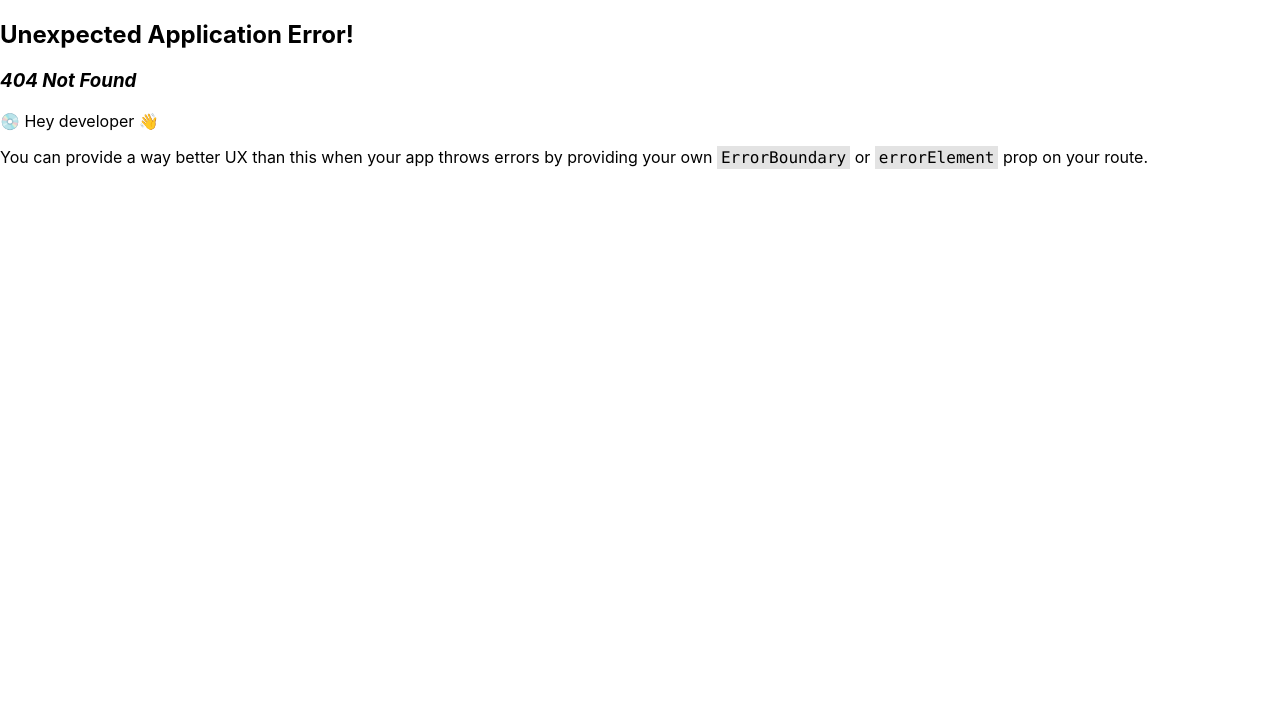
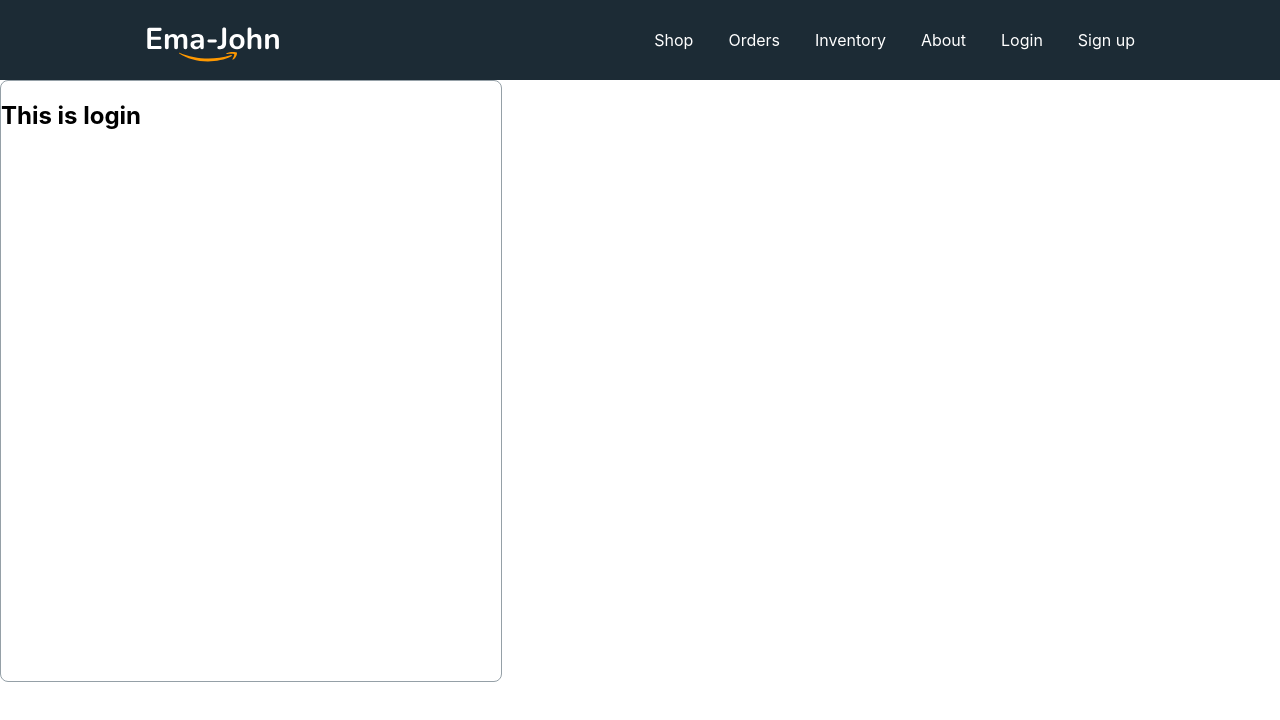
Before and after one commit to iamdilipsarker/client-ema-john-shopping, a React (Create React App) app: page /login in a window 1280 px wide. Before the commit this address had no page. Shown: the top 720 px of the page. Built offline with nearby package versions, Linux system fonts and the light colour scheme.

Commit message:
code changed

```diff
--- a/package.json
+++ b/package.json
@@ -9,6 +9,8 @@
     "@testing-library/jest-dom": "^5.14.1",
     "@testing-library/react": "^13.0.0",
     "@testing-library/user-event": "^13.2.1",
+    "firebase": "^9.17.1",
+    "node": "^19.6.0",
     "react": "^18.2.0",
     "react-dom": "^18.2.0",
     "react-router-dom": "^6.7.0",
--- a/src/App.js
+++ b/src/App.js
@@ -4,6 +4,8 @@
 import Shop from "./components/Shop/Shop";
 import Orders from "./components/Orders/Orders";
 import Inventory from "./components/Inventory/Inventory";
+import Login from "./components/Login/Login";
+import SignUp from "./components/SignUp/SignUp";
 import Main from "./layouts/Main";
 import { productsAndCartLoader } from "./loaders/productsAndCartLoader";
 
@@ -26,6 +28,8 @@
         },
         { path: "/inventory", element: <Inventory></Inventory> },
         { path: "/about", element: <About></About> },
+        { path: "/login", element: <Login></Login> },
+        { path: "/signup", element: <SignUp></SignUp> },
       ],
     },
   ]);
--- a/src/components/Header/Header.js
+++ b/src/components/Header/Header.js
@@ -11,6 +11,8 @@
         <Link to="/orders ">Orders</Link>
         <Link to="/inventory">Inventory</Link>
         <Link to="/about">About</Link>
+        <Link to="/login">Login</Link>
+        <Link to="/signup">Sign up</Link>
       </div>
     </nav>
   );
--- /dev/null
+++ b/src/components/Login/Login.css
@@ -0,0 +1,6 @@
+.login-container {
+  width: 500px;
+  height: 600px;
+  border: 1px solid #95a0a7;
+  border-radius: 8px;
+}
--- /dev/null
+++ b/src/components/Login/Login.js
@@ -0,0 +1,12 @@
+import React from "react";
+import "./Login.css";
+
+const Login = () => {
+  return (
+    <div className="login-container">
+      <h2 className="login-title">This is login</h2>
+    </div>
+  );
+};
+
+export default Login;
--- /dev/null
+++ b/src/components/SignUp/SignUp.js
@@ -0,0 +1,11 @@
+import React from "react";
+
+const SignUp = () => {
+  return (
+    <div>
+      <h2>This is signup</h2>
+    </div>
+  );
+};
+
+export default SignUp;
```
Also changed, not shown: src/Firebase/firebase.config.js (added, +18 -0 lines), src/components/About/SignUp.css (added), 1 other file (tests, documents, lock files or other folders).
